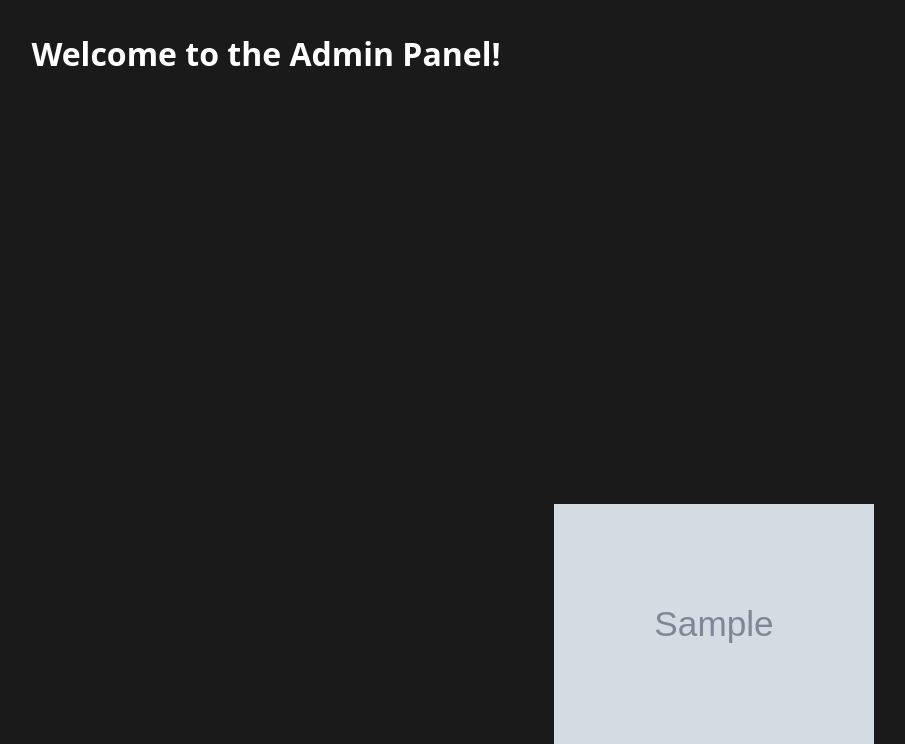
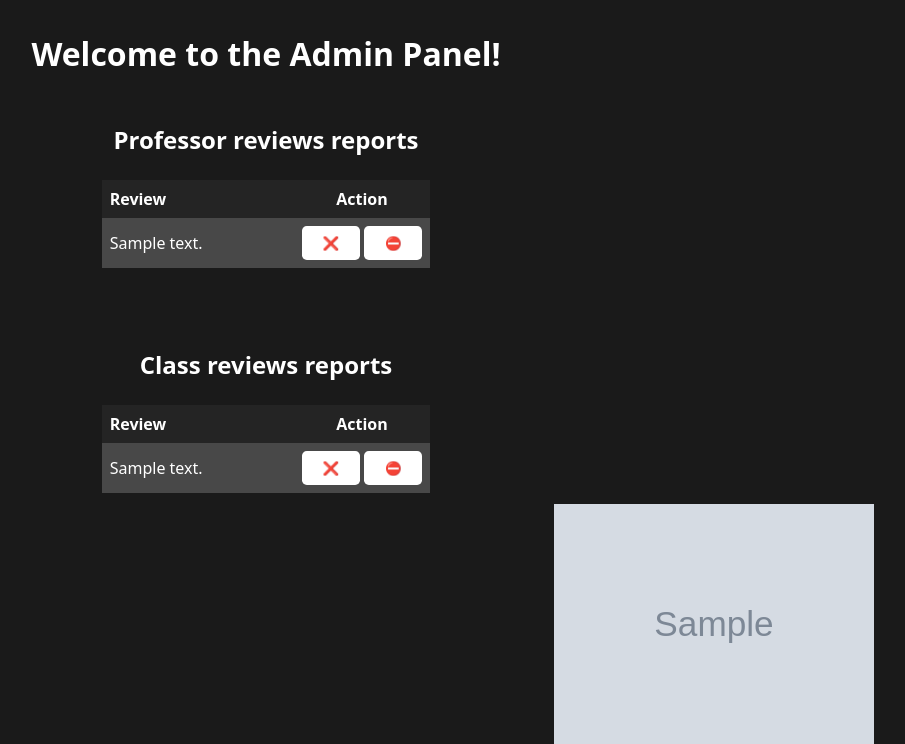
Before and after one commit to akaTsunemori/unboard, a Flask app: template templates/admin.html in a window 1280 px wide. Shown: the part 56-800 px from the top of the page, without its empty margins (374-1279 px from the left). Run offline with Flask 3, Linux system fonts and the light colour scheme; the template is opened without the code that fills it: most values are stand-ins (such as "Sample title", 1, 10 or a date in 2020); grey boxes marked "Sample" are stand-in pictures.

Commit message:
admin panel basic front

```diff
--- a/app.py
+++ b/app.py
@@ -142,7 +142,15 @@ def professors():
 def admin():
     if not lh.is_logged:
         return redirect('/')
-    return render_template_util('admin.html')
+    if not lh.is_admin:
+        return redirect('/')
+    professor_reviews_query = [i for i in database_handler.get_professorreviews_reports() if i]
+    professor_reviews_reports = [i[1] for i in professor_reviews_query]
+    class_reviews_query = [i for i in database_handler.get_classreviews_reports() if i]
+    class_reviews_reports = [i[1] for i in class_reviews_query]
+    return render_template_util('admin.html',
+                professor_reviews_reports=professor_reviews_reports,
+                class_reviews_reports=class_reviews_reports)
 
 
 @app.route('/student')
--- a/database_setup/unboard_database_setup.txt
+++ b/database_setup/unboard_database_setup.txt
@@ -62,10 +62,10 @@ CREATE TABLE ProfessorReviews (
 );
 
 CREATE TABLE ClassReviewsReports (
-  reporter_email VARCHAR(50) NOT NULL,
+  student_email VARCHAR(50) NOT NULL,
   class_id INT NOT NULL,
-  PRIMARY KEY (reporter_email, class_id),
-  FOREIGN KEY (reporter_email) REFERENCES Students(email),
+  PRIMARY KEY (student_email, class_id),
+  FOREIGN KEY (student_email) REFERENCES Students(email),
   FOREIGN KEY (class_id) REFERENCES Classes(id)
 );
 
--- a/templates/admin.html
+++ b/templates/admin.html
@@ -9,6 +9,48 @@
     <div class="content">
         <h1>Welcome to the Admin Panel!</h1>
         <!-- Add your content here -->
+
+        {% if professor_reviews_reports %}
+        <div class="content">
+                <h2 style="margin-top: 3rem;">Professor reviews reports</h2>
+                <table style="margin-top: 1.5rem; margin-bottom: 1.5rem;">
+                    <tr>
+                        <th>Review</th>
+                        <th style="min-width: 8rem; text-align: center;">Action</th>
+                    </tr>
+                    {% for r in professor_reviews_reports %}
+                    <tr>
+                        <td>{{ r }}</td>
+                        <td style="text-align: center; min-width: 8rem;" >
+                            <button type="submit" title="Delete">&#10060;</button>
+                            <button type="submit" title="Ban user">&#9940;</button>
+                        </td>
+                    </tr>
+                    {% endfor %}
+                </table>
+        </div>
+        {% endif %}
+        {% if class_reviews_reports %}
+        <div class="content">
+                <h2 style="margin-top: 3rem;">Class reviews reports</h2>
+                <table style="margin-top: 1.5rem; margin-bottom: 1.5rem;">
+                    <tr>
+                        <th>Review</th>
+                        <th style="min-width: 8rem; text-align: center;">Action</th>
+                    </tr>
+                    {% for r in class_reviews_reports %}
+                    <tr>
+                        <td>{{ r }}</td>
+                        <td style="text-align: center; min-width: 8rem;" >
+                            <button type="submit" title="Delete">&#10060;</button>
+                            <button type="submit" title="Ban user">&#9940;</button>
+                        </td>
+                    </tr>
+                    {% endfor %}
+                </table>
+        </div>
+        {% endif %}
+
         <img src="/static/images/anime/{{anime_image}}" alt="Image" class="bottom-right-image">
     </div>
 </body>
```
Also changed, not shown: database_handler.py (+16 -0 lines).
